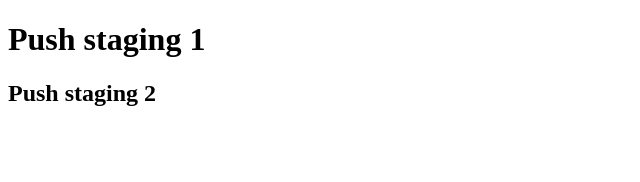
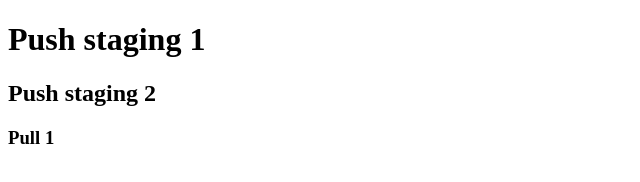
Before and after one commit to KhairaF/coba, a plain HTML site: page header.html in a window 1280 px wide. Shown: the full height of the page, 0-640 px from the left. Drawn offline with Linux system fonts and the light colour scheme.

Commit message:
add h3pull

```diff
--- a/header.html
+++ b/header.html
@@ -7,5 +7,6 @@
   <body>
     <h1>Push staging 1</h1>
     <h2>Push staging 2</h2>
+    <h3>Pull 1</h3>
   </body>
 </html>
```
